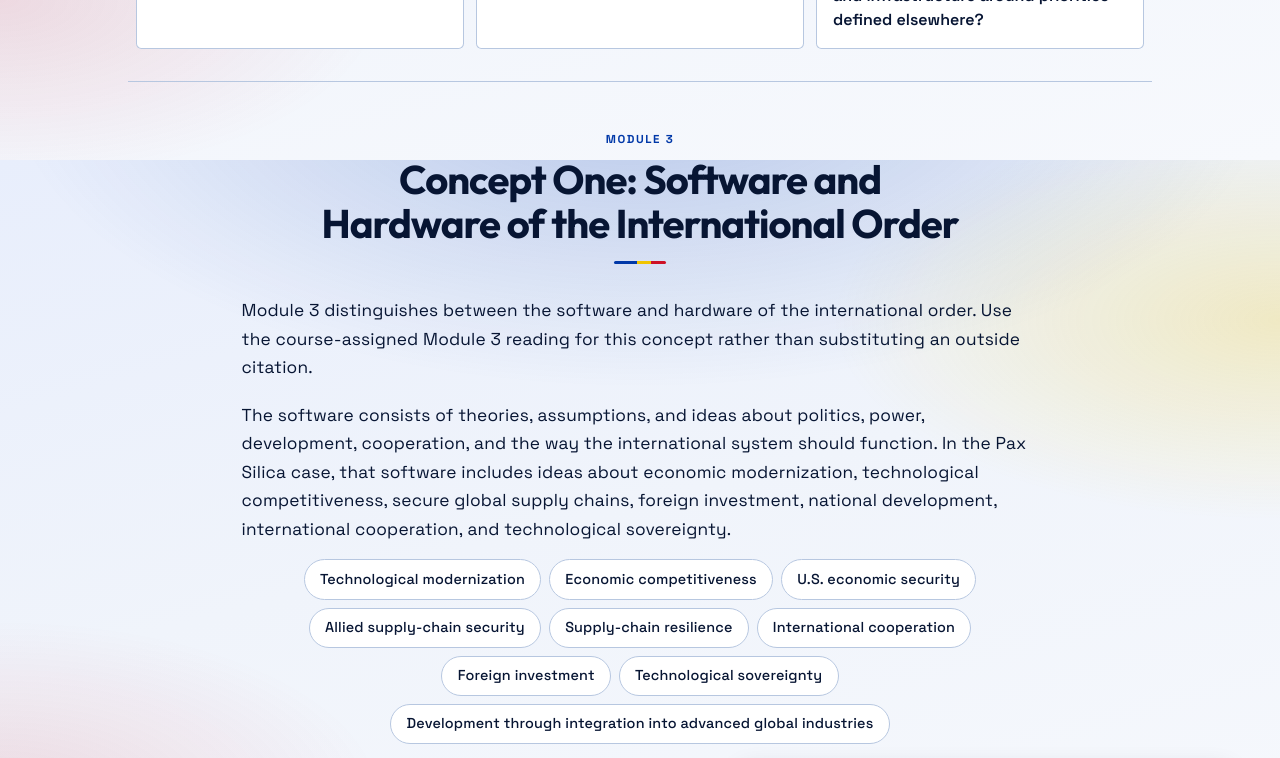
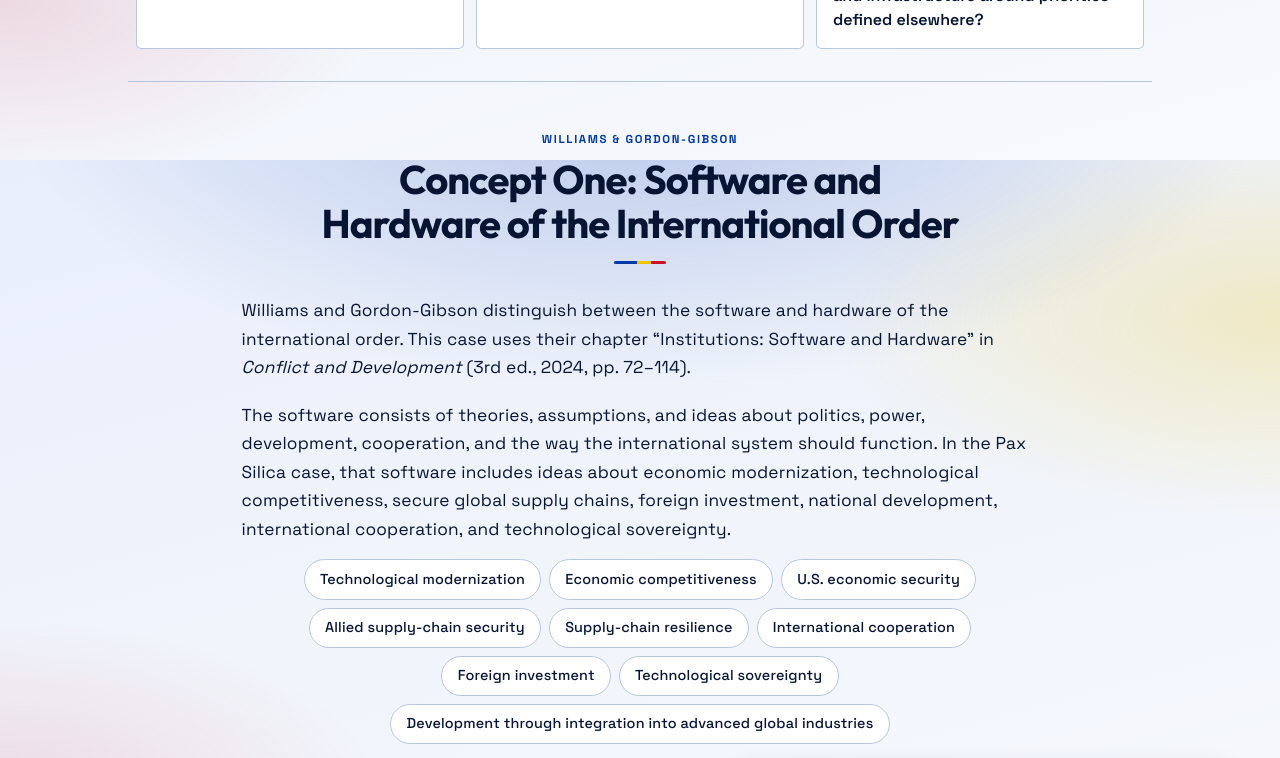
Before and after one commit to tbalzora/phillipines-paxsilica-conflict-casestudy, a React (Vite) app: page /#/concepts in a window 1280 px wide. Shown: the part 640-1398 px from the top of the page. Built offline with nearby package versions, Linux system fonts and the light colour scheme.

Commit message:
module 3 update

```diff
--- a/src/data/sources.js
+++ b/src/data/sources.js
@@ -253,13 +253,13 @@ export const sources = [
   },
   {
     id: 'module-3-software-hardware',
-    title: 'Module 3: Software and Hardware of the International Order',
-    author: 'Course-assigned textbook / reading',
-    date: 'Course materials',
+    title: 'Institutions: Software and Hardware',
+    author: 'A. J. Williams and A. Gordon-Gibson',
+    date: '2024',
     category: 'Theory',
     annotation:
-      'Assigned class concept distinguishing the ideas (software) and institutions (hardware) of the international order. Cite the exact Module 3 reading provided by the course; do not substitute an outside source.',
-    url: null,
+      'Chapter 2 of Conflict and Development (3rd ed., Routledge, pp. 72–114). Distinguishes the ideas (software) and institutions (hardware) of the international order. Use this assigned chapter rather than substituting an outside source.',
+    url: 'https://doi.org/10.4324/9781003353485',
   },
   {
     id: 'obrien-complex-multilateralism',
--- a/src/pages/ConceptsPage.jsx
+++ b/src/pages/ConceptsPage.jsx
@@ -57,13 +57,14 @@ export default function ConceptsPage() {
         <SectionHeading
           id="concept-one"
           title="Concept One: Software and Hardware of the International Order"
-          eyebrow="Module 3"
+          eyebrow="Williams & Gordon-Gibson"
         />
         <div className="prose">
           <p>
-            Module 3 distinguishes between the software and hardware of the
-            international order. Use the course-assigned Module 3 reading for this
-            concept rather than substituting an outside citation.
+            Williams and Gordon-Gibson distinguish between the software and hardware of
+            the international order. This case uses their chapter &ldquo;Institutions:
+            Software and Hardware&rdquo; in <em>Conflict and Development</em> (3rd ed.,
+            2024, pp. 72–114).
           </p>
           <p>
             The software consists of theories, assumptions, and ideas about politics,
@@ -234,8 +235,8 @@ export default function ConceptsPage() {
             question={item.question}
           >
             <p>
-              Draw on Module 3, complex multilateralism, dated primary documents, and
-              the Senate hearing rather than settling the case prematurely.
+              Draw on Williams and Gordon-Gibson, complex multilateralism, dated primary
+              documents, and the Senate hearing rather than settling the case prematurely.
             </p>
           </DiscussionQuestion>
         ))}
```
